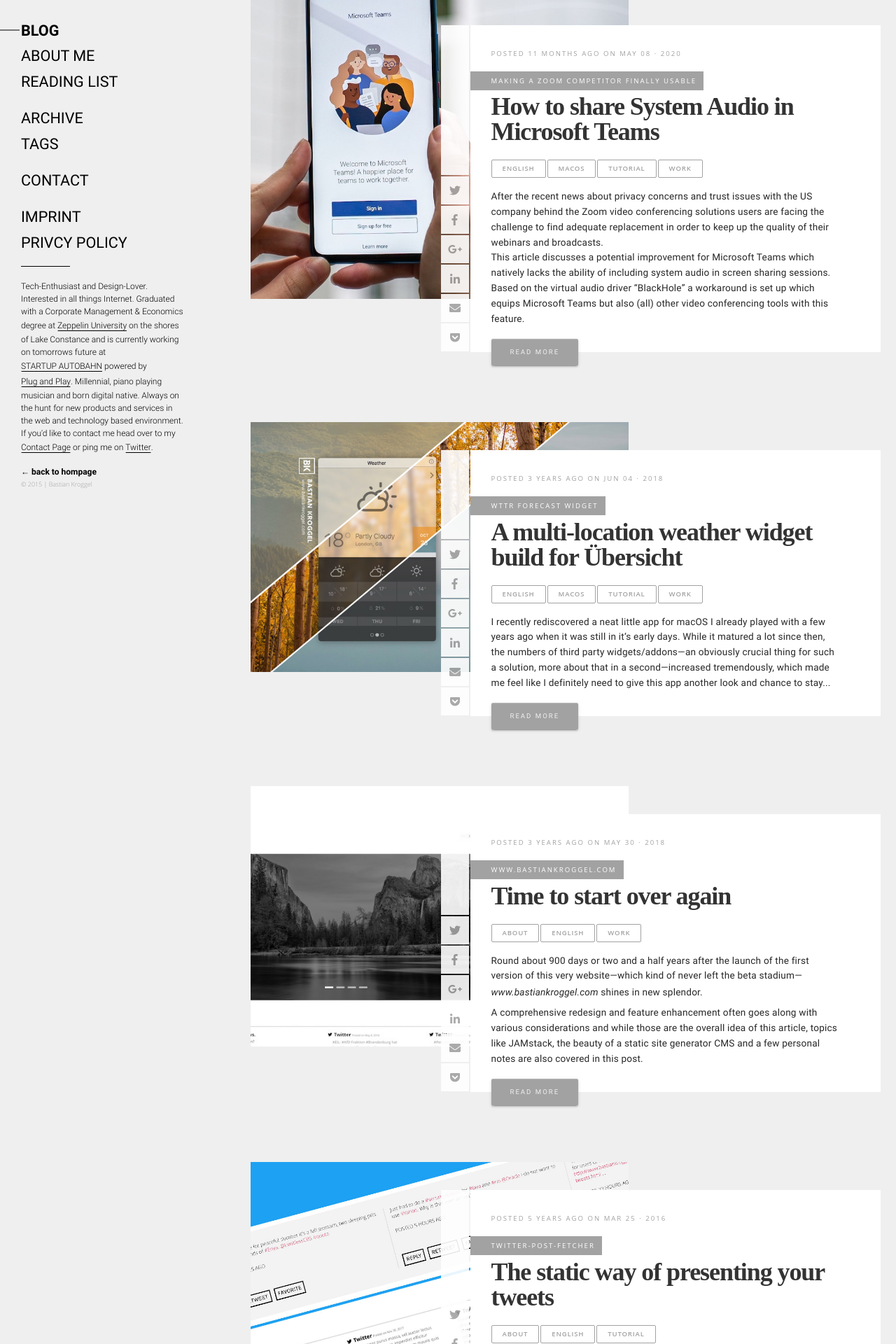
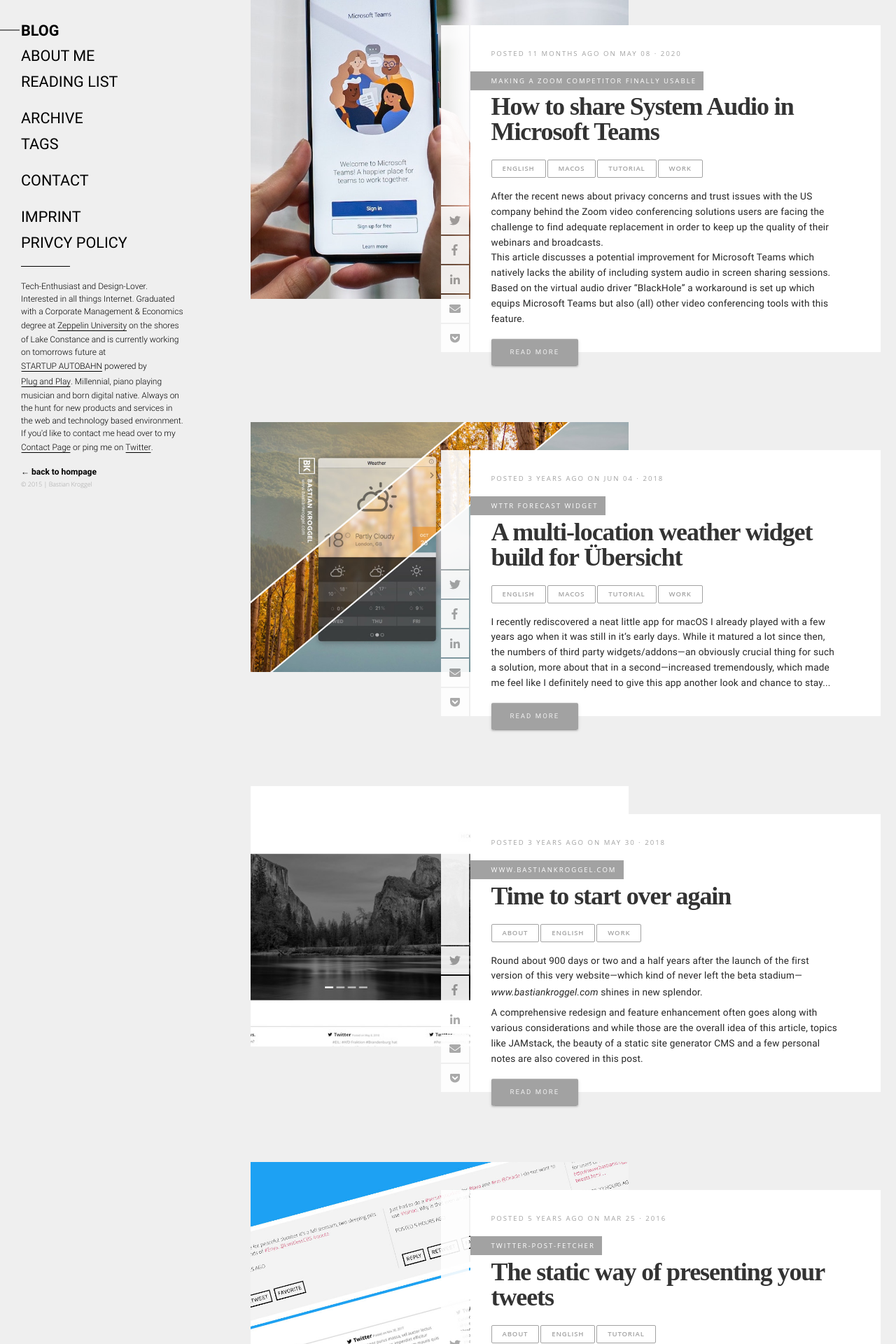
Before and after one commit to bkroggel/luzid, a Jekyll site: the page built from index.html, in a window 1280 px wide. Shown: the part 1126-3046 px from the top of the page at 70% size. Built offline with Jekyll 4.4.1, drawn with Linux system fonts in a browser that asks for light colours; nearby versions of some CDN libraries; some web fonts are replaced; the list of posts is cut into pages by our own code.

Commit message:
removed google plus, because that is definitely not a thing anymore

```diff
--- a/_includes/article/_social-share.html
+++ b/_includes/article/_social-share.html
@@ -24,11 +24,11 @@
       <i class="fab fa-facebook-f share-button"></i>
   </a>
 
-  <a  href="https://plus.google.com/share?url={{ social_url }}"
+  <!-- <a  href="https://plus.google.com/share?url={{ social_url }}"
       onclick="window.open(this.href, 'pop-up', 'left=20,top=20,width=500,height=500,toolbar=1,resizable=0'); return false;"
       title="Share on Google+" >
       <i class="fab fa-google-plus-g share-button"></i>
-  </a>
+  </a> -->
 
   <a  href="https://www.linkedin.com/shareArticle?mini=true&url={{ social_url }}&title={{ social_title }}&summary={{ page.excerpt | prepend: 'via www.bastiankroggel.com: ' | strip_html | strip_newlines | truncatewords: 60, '... [read more]' }}&source=Bastian Kroggel via www.bastiankroggel.com"
        onclick="window.open(this.href, 'pop-up', 'left=20,top=20,width=500,height=500,toolbar=1,resizable=0'); return false;"
--- a/_includes/blog/overview-posts/_social-share-overview.html
+++ b/_includes/blog/overview-posts/_social-share-overview.html
@@ -24,11 +24,11 @@
       <i class="fab fa-facebook-f share-button"></i>
   </a>
 
-  <a  href="https://plus.google.com/share?url={{ social_url }}"
+  <!-- <a  href="https://plus.google.com/share?url={{ social_url }}"
       onclick="window.open(this.href, 'pop-up', 'left=20,top=20,width=500,height=500,toolbar=1,resizable=0'); return false;"
       title="Share on Google+" >
       <i class="fab fa-google-plus-g share-button"></i>
-  </a>
+  </a> -->
 
   <a  href="https://www.linkedin.com/shareArticle?mini=true&url={{ social_url }}&title={{ social_title }}&summary={{ post.excerpt | prepend: 'via www.bastiankroggel.com: ' | strip_html | truncate: 250 }}&source=Bastian Kroggel via www.bastiankroggel.com"
        onclick="window.open(this.href, 'pop-up', 'left=20,top=20,width=500,height=500,toolbar=1,resizable=0'); return false;"
--- a/_sass/blog/_default.scss
+++ b/_sass/blog/_default.scss
@@ -429,18 +429,18 @@
     background: $overview-accent;
     margin: 2px 1px;
     margin-left: 0;
-    width: calc(100% - 35px * 6 - 13 * 1px);
+    width: calc(100% - 35px * 5 - 10 * 1px);
     opacity: 0.4;
     @include display_flex;
     @include align-items(center);
     @include justify-content(center);
     @include media-query($xtra-small){
       background: white;
-      width: calc(100% - 40px * 6 - 13 * 1px);
+      width: calc(100% - 40px * 5 - 10 * 1px);
       opacity: 1;
     };
     @include media-query($large){
-      height: calc(100% - 40px * 6 - 13 * 1px);
+      height: calc(100% - 40px * 5 - 10 * 1px);
       width: unset;
       margin: 1px 2px;
       margin-top: 0;
```
